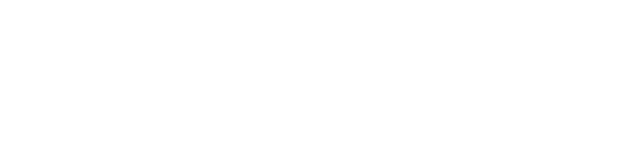
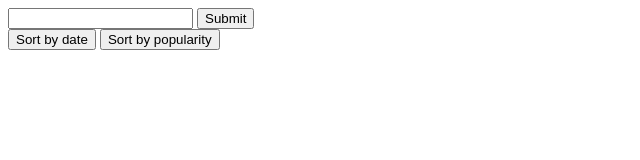
Before and after one commit to kfarias/jet-fuel, a website: page index.html in a window 1280 px wide. Shown: the whole page, without its empty margins (0-640 px from the left). Drawn offline with Linux system fonts and the light colour scheme.

Commit message:
Add initial markup for app layout.

```diff
--- a/index.html
+++ b/index.html
@@ -2,9 +2,25 @@
 <html>
   <head>
     <meta charset="utf-8">
-    <title></title>
+    <title>JetFuel</title>
   </head>
   <body>
+    <header>
+      <form class="" action="index.html" method="post">
+        <input type="text" />
+        <button>Submit</button>
+      </form>
+    </header>
+    <section class="main-content">
+      <aside class="folders">
 
+      </aside>
+      <section class="link-list">
+        <div class="filter-options">
+          <button>Sort by date</button>
+          <button>Sort by popularity</button>
+        </div>
+      </section>
+    </section>
   </body>
 </html>
```
